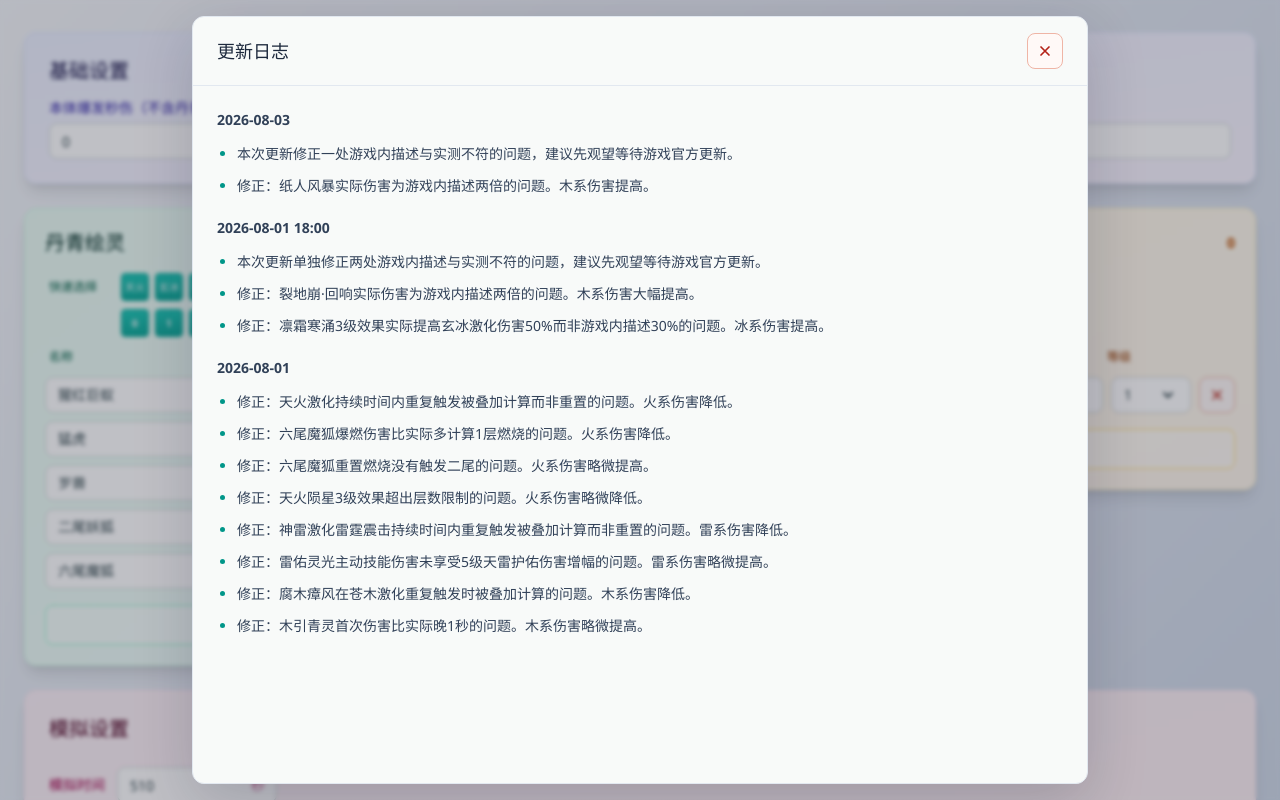
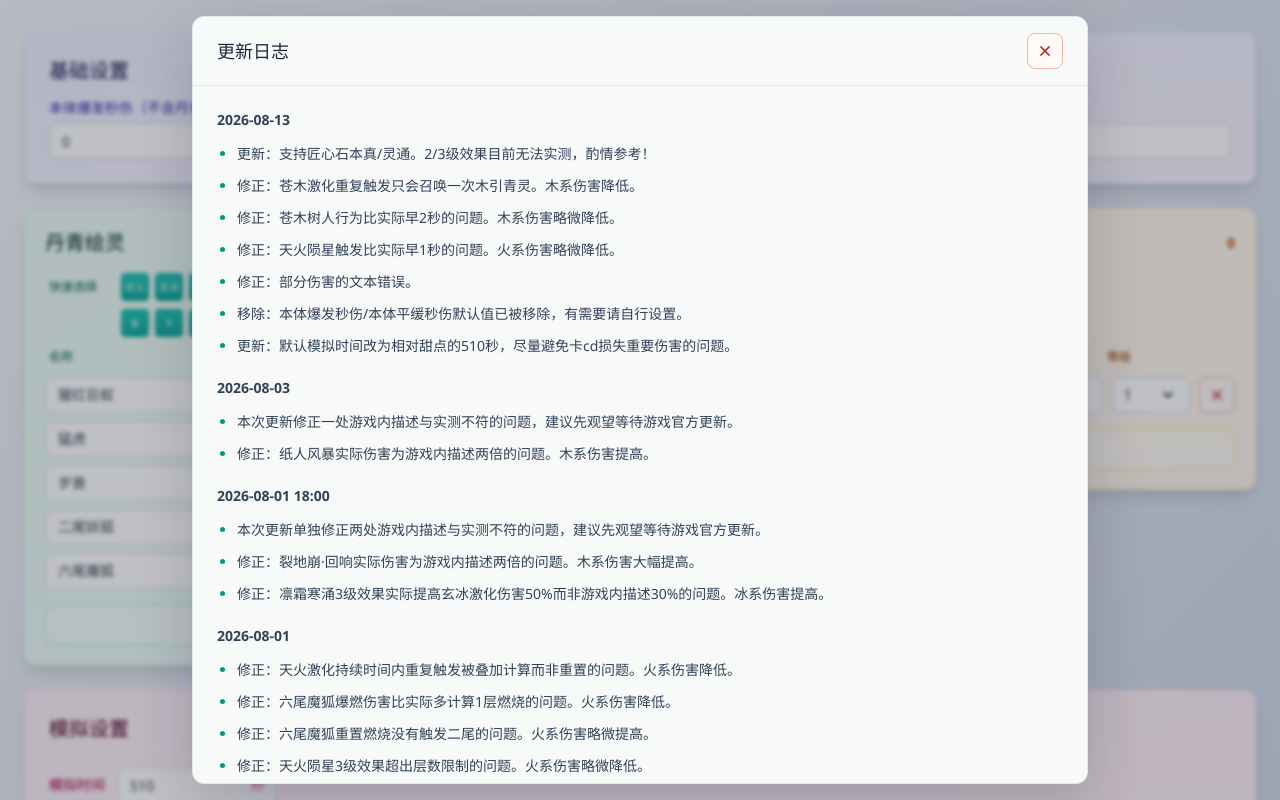
Before and after one commit to AzedL/DanQingSimulator, a React (Vite) app: page / in a window 1280 px wide. Shown: the top 800 px of the page. Built offline with nearby package versions, Linux system fonts and the light colour scheme.

Commit message:
chore: change log

```diff
--- a/src/lang/changelog.ts
+++ b/src/lang/changelog.ts
@@ -1,6 +1,18 @@
-export const updatedAt = '2026-08-03'
+export const updatedAt = '2026-08-13'
 
 export const changelog = [
+  {
+    date: '2026-08-13',
+    changes: [
+      '更新：支持匠心石本真/灵通。2/3级效果目前无法实测，酌情参考！',
+      '修正：苍木激化重复触发只会召唤一次木引青灵。木系伤害降低。',
+      '修正：苍木树人行为比实际早2秒的问题。木系伤害略微降低。',
+      '修正：天火陨星触发比实际早1秒的问题。火系伤害略微降低。',
+      '修正：部分伤害的文本错误。',
+      '移除：本体爆发秒伤/本体平缓秒伤默认值已被移除，有需要请自行设置。',
+      '更新：默认模拟时间改为相对甜点的510秒，尽量避免卡cd损失重要伤害的问题。',
+    ],
+  },
   {
     date: '2026-08-03',
     changes: [
```
